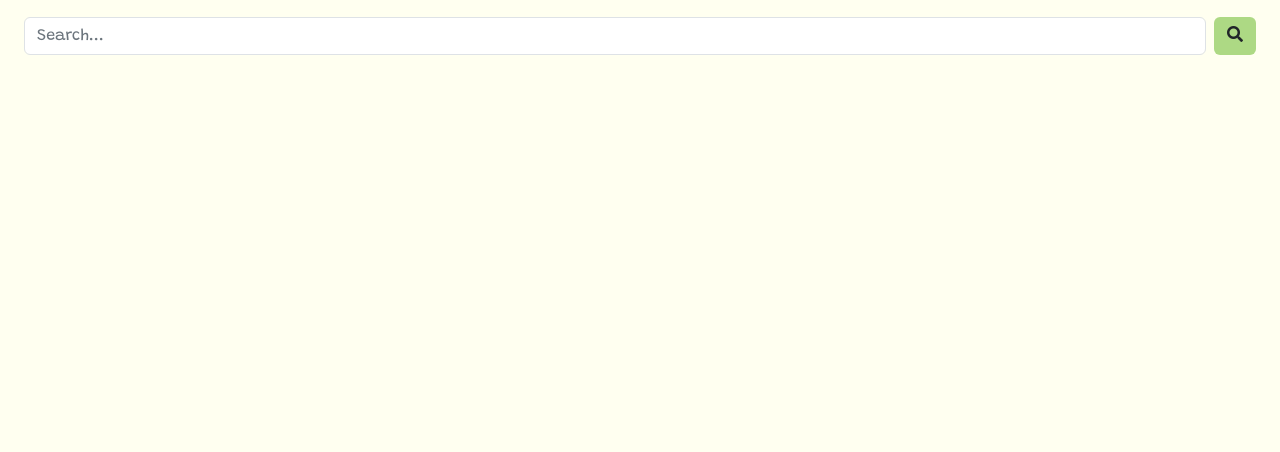
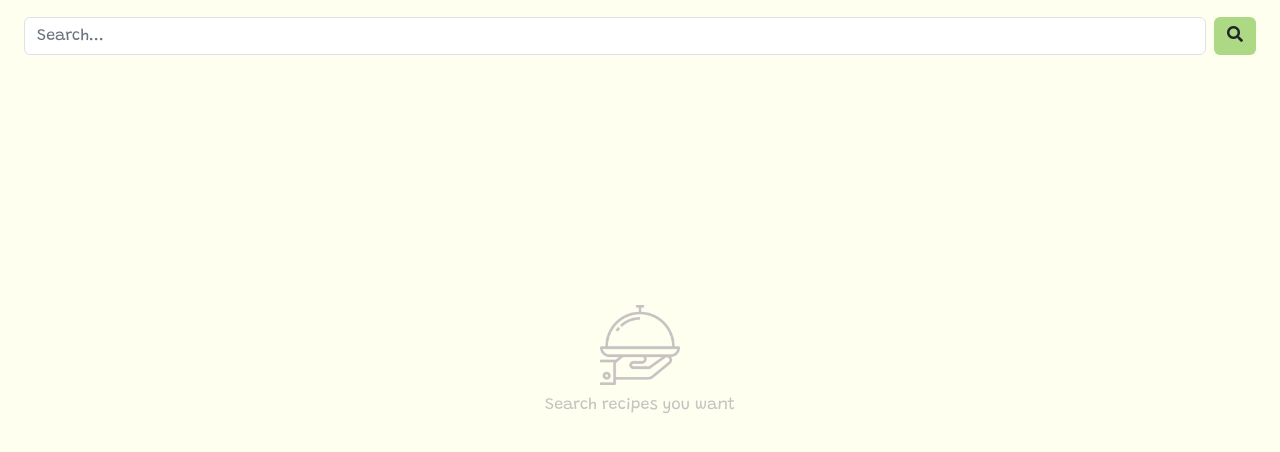
Before and after one commit to JKQuino/Dishionary, a website: page Dishionary/www/search.html in a window 1280 px wide. Shown: the part 94-546 px from the top of the page. Drawn offline with nearby package versions, Linux system fonts and the light colour scheme.

Commit message:
Search Changes
-Add initial icon in the search tab

```diff
--- a/Dishionary/www/css/search.css
+++ b/Dishionary/www/css/search.css
@@ -41,3 +41,16 @@ body
     background-color: var(--complementary);
     color: var(--text-color);
 }
+
+.empty-component {
+    text-align: center;
+    font-size: 16px;
+    color: #C7C3C3;
+    display: flex;
+    justify-content: center;
+    align-items: center;
+}
+
+.empty-component > img{
+    filter: invert(86%) sepia(3%) saturate(234%) hue-rotate(314deg) brightness(97%) contrast(79%);
+}
--- a/Dishionary/www/js/search.js
+++ b/Dishionary/www/js/search.js
@@ -21,6 +21,7 @@ window.onload = function() {
       `;
     });
     mealList.innerHTML = html;
+	EmptyBar.style.display ='none';
   }
 };
 
@@ -41,10 +42,10 @@ function generateResult() {
   searchBtn.style.display = 'none';
   loading.style.display = 'inline-block';
 
-  fetch(`https://api.spoonacular.com/recipes/complexSearch?apiKey=099f3f8c35174ee5b828ea7cd73a64f2&query=${searchInput}&number=100`, settings)
+  fetch(`https://api.spoonacular.com/recipes/complexSearch?apiKey=15e63a09410147cd8d03bdc77c7abe77&query=${searchInput}&number=100`, settings)
   .then(response => response.json())
   .then(data => {
-    console.log(data);
+    console.log(data.totalResults);
     searchBtn.style.display = 'inline-block';
 	  loading.style.display = 'none';
     $('#errorModal').modal('hide');
@@ -82,6 +83,7 @@ function generateResult() {
         });
       }
       mealList.innerHTML = html;
+	  EmptyBar.style.display = 'none';
     }
 
 	})
--- a/Dishionary/www/search.html
+++ b/Dishionary/www/search.html
@@ -38,6 +38,10 @@
 
         <!-- SEARCH RESULT -->
         <section class="px-3 flex-grow-1 overflow-auto">
+			<div class="flex-column h-100 empty-component" id="EmptyBar">
+				<img class="img-fluid mb-2" src="./img/search.png" width="80" height="80">
+				<p>Search recipes you want</p>
+			</div>
 			<div id = "mealList" class="row row-cols-2 g-2 recipe-cards">
 				<!-- <div class="recipe-card card mb-3" onclick="location.href='./recipe.html?id=${result.id}'">
 				<div class="card border-0 mb-3 bg-transparent text-body">
```
Also changed, not shown: Dishionary/www/img/search.png (added).
